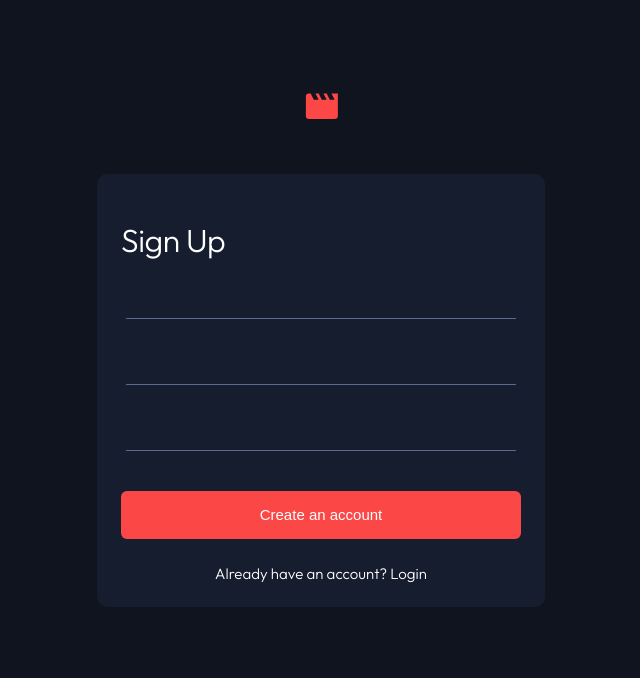
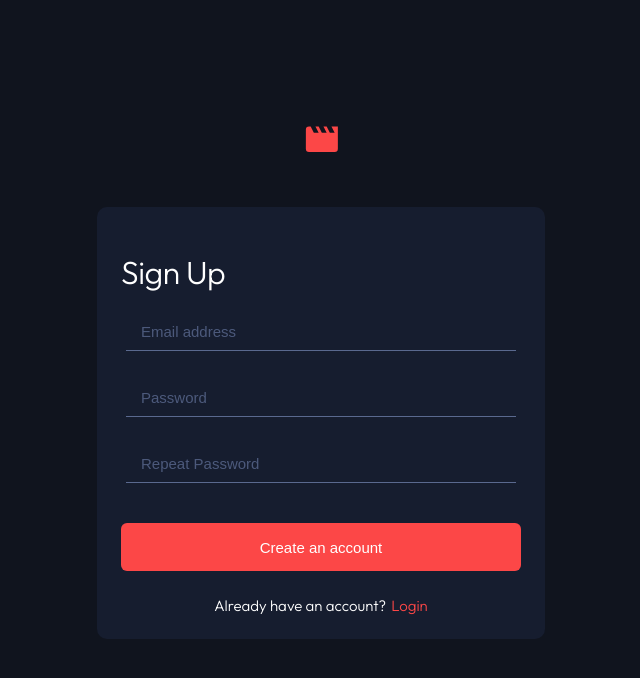
Before and after one commit to GioKatamadze/entertainment-web-app-front, a React (Create React App) app: page /signup in a window 1280 px wide. Shown: the top 678 px of the page, without its empty margins (319-959 px from the left). Built offline with nearby package versions, Linux system fonts and the light colour scheme.

Commit message:
update authentication page structure

```diff
--- a/package.json
+++ b/package.json
@@ -11,6 +11,7 @@
     "react-dom": "^18.2.0",
     "react-router": "^6.7.0",
     "react-router-dom": "^6.7.0",
+    "react-router-hash-link": "^2.4.3",
     "react-scripts": "5.0.1",
     "styled-components": "^5.3.6",
     "web-vitals": "^2.1.4"
--- a/src/components/LoginComponents/login/LoginForm.jsx
+++ b/src/components/LoginComponents/login/LoginForm.jsx
@@ -1,22 +1,31 @@
-import { StyledPage, StyledForm, Paragraph } from "./style.jsx"
+import { StyledForm, Paragraph } from "./style.jsx"
 import Logo from "svg/Logo.jsx";
-import TextInput from "components/LoginComponents/textinput/TextInput.jsx"
 import Button from "components/LoginComponents/login-button/LoginButton.jsx"
+import { HashLink } from 'react-router-hash-link';
 
 const LoginForm = () => {
     return (
-        <StyledPage>
+        <StyledForm>
             <Logo />
-            <StyledForm>
+
+            <form>
                 <h1>Login</h1>
-                <TextInput/>
-                <TextInput/>
-                <Button>Login to your account</Button>
-                <Paragraph>
-                    Don't have an account? Sign Up
-                </Paragraph>
-            </StyledForm>
-        </StyledPage>
+                <input
+                    type="email"
+                    placeholder="Email address"
+                    required/>
+                <input
+                    type="password"
+                    placeholder="Password"
+                    required/>
+                    <Button type="submit" >Login to your account</Button>
+                    <Paragraph>
+                        Don't have an account?
+                        <HashLink className="nostyle" smooth to="/signup">Sign Up</HashLink>
+                    </Paragraph>
+            </form>
+
+        </StyledForm>
     )
 }
 
--- a/src/components/LoginComponents/login/style.jsx
+++ b/src/components/LoginComponents/login/style.jsx
@@ -1,16 +1,38 @@
 import styled from "styled-components";
 
-export const StyledPage = styled.div`
+export const StyledForm = styled.div`
   margin-top: -100px;
-`;
 
-export const StyledForm = styled.div`
+  form {
     background-color: #161d2f;
     border-radius: 10px;
     width: 75vw;
     max-width: 400px;
     padding: 24px;
     margin-top: 50px;
+  }
+
+  input {
+    width: 90%;
+    background: none;
+    border: none;
+    color: #ffffff;
+    border-bottom: 1px solid ${({ error }) => (error ? "#FC4747" : "#5A698F")};
+    height: 37px;
+    font-size: 15px;
+    margin-bottom: 28px;
+    padding: 0 15px;
+    outline: none;
+    caret-color: #fc4747;
+
+    &:focus {
+      ${({ error }) => (error ? "#FC4747" : "#FFFFFF")};
+    }
+    &::placeholder {
+      color: ${({ error }) => (error ? "#FC4747" : "#5A698F")};
+      opacity: 0.8;
+    }
+    }
 
     h1 {
       font-size: 32px;
@@ -29,4 +51,10 @@ export const Paragraph = styled.span`
   line-height: 19px;
   letter-spacing: 0px;
   text-align: center;
+
+  .nostyle {
+    margin-left: 5px;
+    text-decoration: none;
+    color: #FC4747;
+  }
 `;
--- a/src/components/LoginComponents/textinput/TextInput.jsx
+++ /dev/null
@@ -1,12 +0,0 @@
-import { Input, Label, InputContainer } from "./style.jsx";
-
-const TextInput = () => {
-  return (
-    <InputContainer>
-      <Input />
-      <Label />
-    </InputContainer>
-  );
-};
-
-export default TextInput;
--- a/src/components/LoginComponents/textinput/style.jsx
+++ /dev/null
@@ -1,29 +0,0 @@
-import styled from "styled-components";
-
-export const Input = styled.input`
-  width: 90%;
-  background: none;
-  border: none;
-  color: #ffffff;
-  border-bottom: 1px solid ${({ error }) => (error ? "#FC4747" : "#5A698F")};
-  height: 37px;
-  font-size: 15px;
-  margin-bottom: 28px;
-  padding: 0 15px;
-  outline: none;
-  caret-color: #fc4747;
-
-  &:focus {
-    ${({ error }) => (error ? "#FC4747" : "#FFFFFF")};
-  }
-  &::placeholder {
-    color: ${({ error }) => (error ? "#FC4747" : "#5A698F")};
-    opacity: 0.8;
-  }
-`;
-
-export const Label = styled.label``;
-
-export const InputContainer = styled.div`
-  width: 100%;
-`;
--- a/src/components/SignUpComponents/signup/SignupForm.jsx
+++ b/src/components/SignUpComponents/signup/SignupForm.jsx
@@ -1,23 +1,35 @@
-import { StyledPage, StyledForm, Paragraph } from "./style.jsx"
+import { StyledForm, Paragraph } from "./style.jsx"
 import Logo from "svg/Logo.jsx";
-import TextInput from "components/SignUpComponents/textinput/TextInput.jsx"
-import Button from "components/SignUpComponents/signup-button/SignupButton.jsx"
+import Button from "components/LoginComponents/login-button/LoginButton.jsx"
+import { HashLink } from 'react-router-hash-link';
 
 const SignUpForm = () => {
     return (
-        <StyledPage>
+        <StyledForm>
             <Logo />
-            <StyledForm>
+
+            <form>
                 <h1>Sign Up</h1>
-                <TextInput/>
-                <TextInput/>
-                <TextInput/>
-                <Button>Create an account</Button>
-                <Paragraph>
-                    Already have an account? Login
-                </Paragraph>
-            </StyledForm>
-        </StyledPage>
+                <input
+                    type="email"
+                    placeholder="Email address"
+                    required/>
+                <input
+                    type="password"
+                    placeholder="Password"
+                    required/>
+                <input
+                    type="password"
+                    placeholder="Repeat Password"
+                    required/>
+                    <Button type="submit" >Create an account</Button>
+                    <Paragraph>
+                        Already have an account?
+                        <HashLink className="nostyle" smooth to="/login">Login</HashLink>
+                    </Paragraph>
+            </form>
+
+        </StyledForm>
     )
 }
 
--- a/src/components/SignUpComponents/signup/style.jsx
+++ b/src/components/SignUpComponents/signup/style.jsx
@@ -1,16 +1,38 @@
 import styled from "styled-components";
 
-export const StyledPage = styled.div`
-  margin-top: -100px;
-`;
+export const StyledForm = styled.div`
+  margin-top: -35px;
 
-export const StyledForm = styled.div`
+  form {
     background-color: #161d2f;
     border-radius: 10px;
     width: 75vw;
     max-width: 400px;
     padding: 24px;
     margin-top: 50px;
+  }
+
+  input {
+    width: 90%;
+    background: none;
+    border: none;
+    color: #ffffff;
+    border-bottom: 1px solid ${({ error }) => (error ? "#FC4747" : "#5A698F")};
+    height: 37px;
+    font-size: 15px;
+    margin-bottom: 28px;
+    padding: 0 15px;
+    outline: none;
+    caret-color: #fc4747;
+
+    &:focus {
+      ${({ error }) => (error ? "#FC4747" : "#FFFFFF")};
+    }
+    &::placeholder {
+      color: ${({ error }) => (error ? "#FC4747" : "#5A698F")};
+      opacity: 0.8;
+    }
+    }
 
     h1 {
       font-size: 32px;
@@ -29,4 +51,10 @@ export const Paragraph = styled.span`
   line-height: 19px;
   letter-spacing: 0px;
   text-align: center;
+
+  .nostyle {
+    margin-left: 5px;
+    text-decoration: none;
+    color: #FC4747;
+  }
 `;
```
Also changed, not shown: 1 other file (tests, documents, lock files or other folders). Lines whose indentation alone changed are shown as unchanged.
